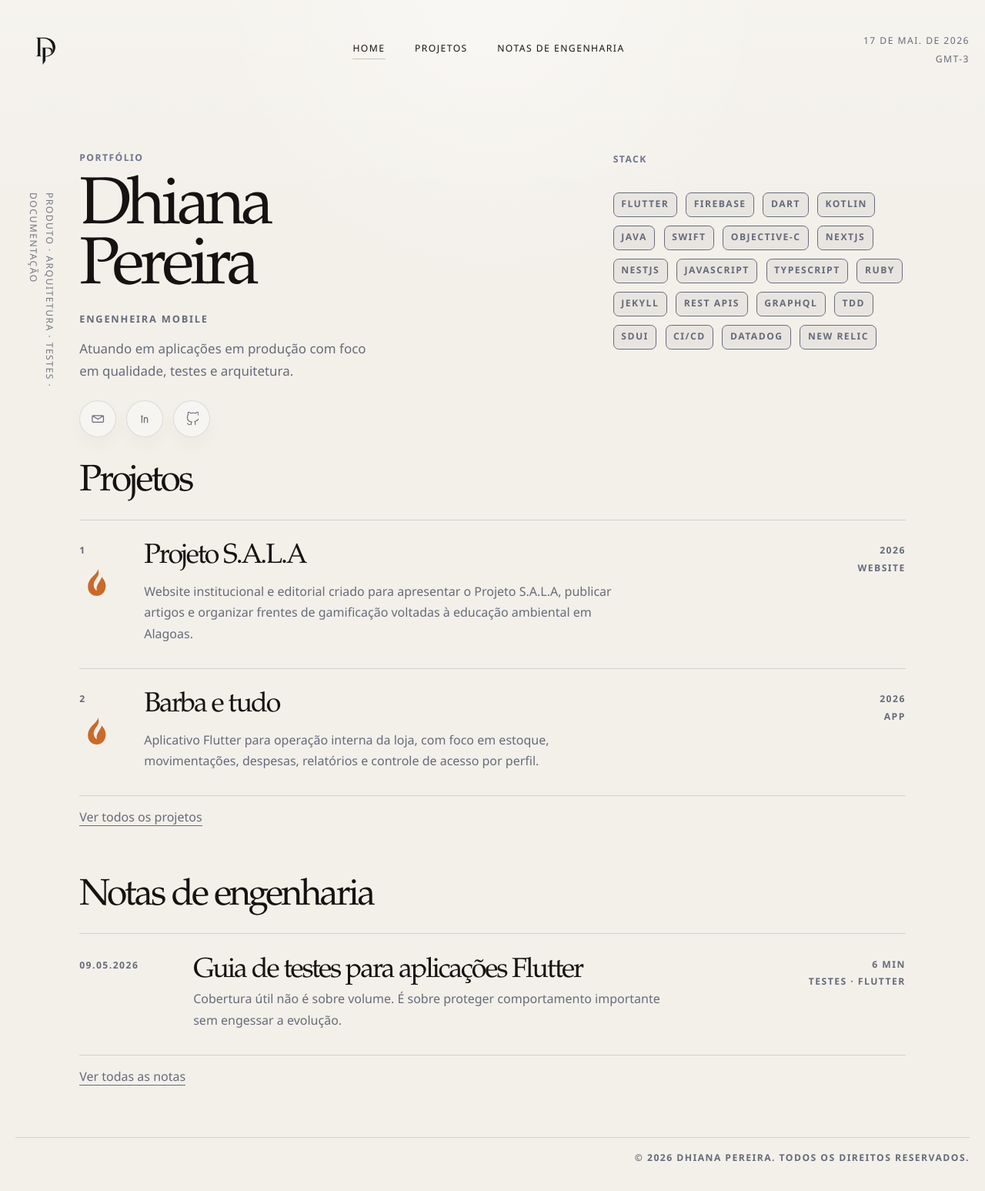
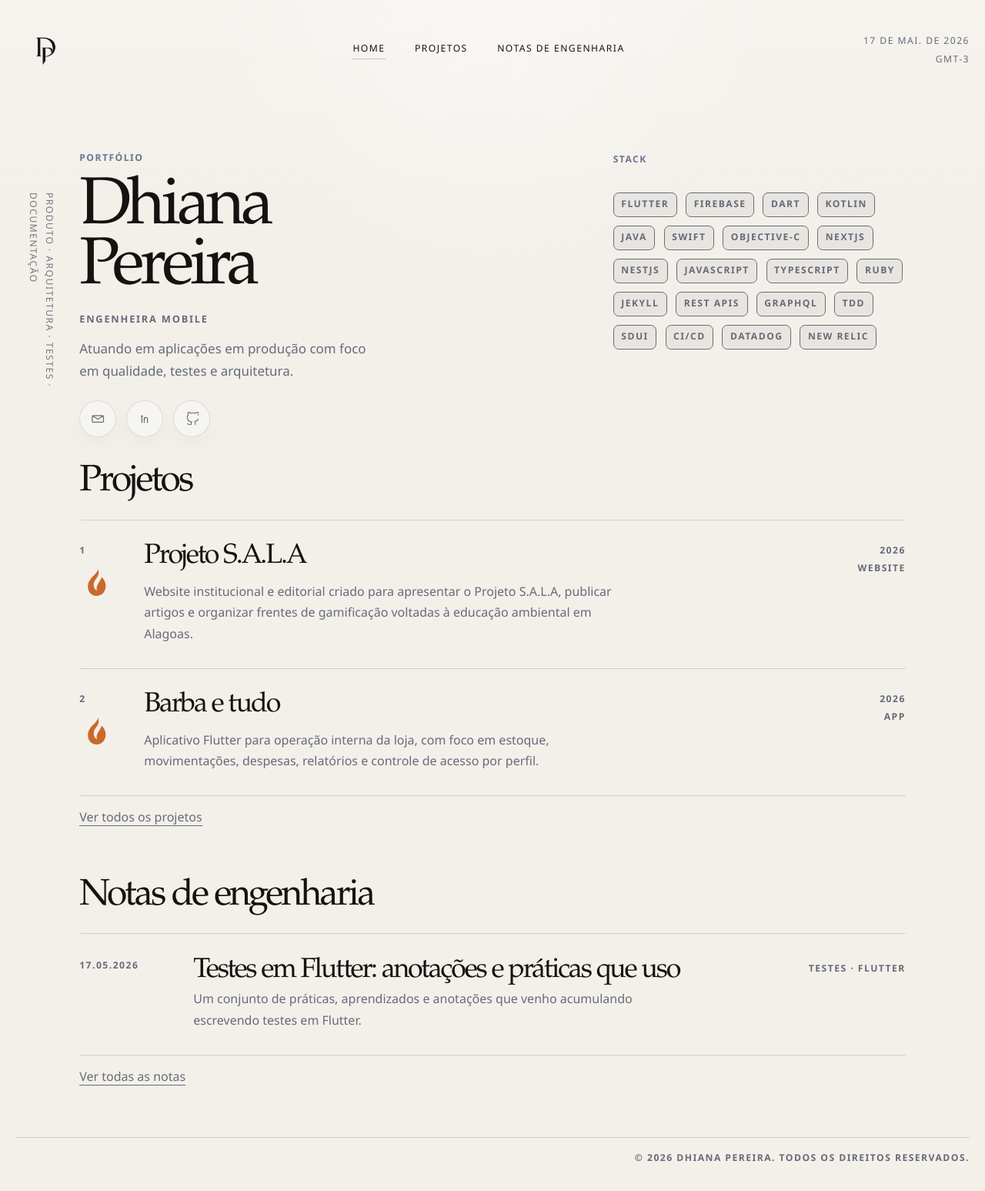
Before and after one commit to dhianapereira/dhianapereira.github.io, a Jekyll site: the page built from index.md, in a window 1280 px wide. Shown: the whole page at 77% size. Built offline with Jekyll 4.4.1, drawn with Linux system fonts in a browser that asks for light colours; some of the changed lines change nothing that is shown.

Commit message:
add tests doc

````diff
--- a/_notes/guia-de-testes-para-aplicacoes-flutter.md
+++ /dev/null
@@ -1,15 +0,0 @@
----
-title: "Guia de testes para aplicações Flutter"
-description: "Cobertura útil não é sobre volume. É sobre proteger comportamento importante sem engessar a evolução."
-date: 2026-05-09
-read_time: "6 min"
-locale: pt_BR
-lang: pt-BR
-topics:
-  - "testes"
-  - "Flutter"
----
-
-## :)
-
-Vou escrever em algum momento.
--- /dev/null
+++ b/_notes/testes-em-flutter-anotacoes-e-praticas-que-uso.md
@@ -0,0 +1,543 @@
+---
+title: "Testes em Flutter: anotações e práticas que uso"
+description: "Um conjunto de práticas, aprendizados e anotações que venho acumulando escrevendo testes em Flutter."
+date: 2026-05-17
+locale: pt_BR
+lang: pt-BR
+topics:
+  - "testes"
+  - "Flutter"
+---
+
+## Sumário
+
+- [Sumário](#sumário)
+- [Introdução](#introdução)
+- [Organização e convenções](#organização-e-convenções)
+  - [Testes precisam ser simples de ler](#testes-precisam-ser-simples-de-ler)
+  - [Nomenclatura](#nomenclatura)
+  - [Cada teste deve validar uma coisa principal](#cada-teste-deve-validar-uma-coisa-principal)
+  - [AAA e Given / When / Then](#aaa-e-given--when--then)
+  - [Estrutura das pastas](#estrutura-das-pastas)
+  - [Dummies, fakes e mocks](#dummies-fakes-e-mocks)
+    - [Dummy](#dummy)
+    - [Fake](#fake)
+    - [Mock](#mock)
+  - [Mocks compartilhados](#mocks-compartilhados)
+  - [Dependências por construtor](#dependências-por-construtor)
+  - [Encapsular libs externas](#encapsular-libs-externas)
+  - [setUp, tearDown e isolamento](#setup-teardown-e-isolamento)
+  - [Rodar testes em ordem aleatória](#rodar-testes-em-ordem-aleatória)
+- [Testes unitários](#testes-unitários)
+  - [O que costumo priorizar](#o-que-costumo-priorizar)
+  - [O que geralmente não me traz tanto retorno](#o-que-geralmente-não-me-traz-tanto-retorno)
+  - [Exemplo](#exemplo)
+- [Testes de widget](#testes-de-widget)
+  - [O que costumo validar](#o-que-costumo-validar)
+  - [GetIt nesse nível](#getit-nesse-nível)
+  - [Widgets com animação](#widgets-com-animação)
+  - [Exemplo](#exemplo-1)
+- [Golden tests com Alchemist](#golden-tests-com-alchemist)
+  - [Por que tenho preferido alchemist](#por-que-tenho-preferido-alchemist)
+  - [O que costumo cobrir](#o-que-costumo-cobrir)
+  - [Tamanho de tela](#tamanho-de-tela)
+  - [Exemplo](#exemplo-2)
+  - [Sobre manutenção](#sobre-manutenção)
+- [Testes de integração](#testes-de-integração)
+  - [O que costumo validar](#o-que-costumo-validar-1)
+  - [Exemplo do fluxo principal](#exemplo-do-fluxo-principal)
+- [Referências](#referências)
+
+## Introdução
+
+Esse texto reúne anotações e práticas que venho acumulando ao escrever testes em Flutter.
+
+Não é um guia definitivo nem uma regra sobre como testes devem ser feitos. É só um recorte do que tem funcionado para mim e do que venho refinando nos projetos em que trabalhei.
+
+Os exemplos usados aqui foram adaptados principalmente do projeto [dhianapereira/rick-and-morty](https://github.com/dhianapereira/rick-and-morty). Em alguns pontos simplifiquei os trechos, mas preservei a estrutura, as ferramentas e o estilo dos testes que realmente uso.
+
+## Organização e convenções
+
+Com o tempo fui percebendo que a parte mais difícil dos testes raramente é escrever o primeiro. O mais trabalhoso costuma ser manter a suíte saudável quando o projeto cresce.
+
+Por isso, hoje tento priorizar previsibilidade, isolamento e legibilidade.
+
+### Testes precisam ser simples de ler
+
+Legibilidade pesa bastante para mim.
+
+Na maior parte do tempo alguém vai abrir aquele teste tentando responder perguntas como:
+
+- o que esse código deveria fazer?
+- qual comportamento está sendo validado?
+- o que quebrou?
+
+Por isso, prefiro testes mais explícitos do que soluções muito abstratas ou cheias de camadas.
+
+### Nomenclatura
+
+Costumo tratar nome de teste quase como documentação.
+
+No `rick-and-morty`, o padrão mais recorrente ficou próximo de:
+
+```dart
+Should expose loaded episodes when initial page load succeeds
+```
+
+ou:
+
+```dart
+Should retry loading when try again button is tapped
+```
+
+Não existe um formato perfeito, mas gosto quando o nome deixa claro:
+
+- comportamento
+- contexto
+- resultado esperado
+
+### Cada teste deve validar uma coisa principal
+
+Quando um teste tenta validar muitas coisas ao mesmo tempo, ele costuma ficar:
+
+- difícil de manter
+- difícil de entender
+- difícil de depurar
+
+Então prefiro separar cenários em testes menores, mesmo quando eles compartilham boa parte da preparação.
+
+### AAA e Given / When / Then
+
+Quando o teste cresce, gosto de separar a leitura usando AAA:
+
+```dart
+// Arrange
+when(
+  () => repository.fetchPage(1),
+).thenAnswer((_) async => _buildEpisodePage(page: 1));
+
+// Act
+await sut.loadInitialPage();
+
+// Assert
+expect(sut.value.currentPage, 1);
+expect(sut.value.episodes.length, 10);
+```
+
+Em cenários maiores, principalmente em widget e integração, também gosto de pensar em Given / When / Then, mesmo que eu não deixe isso comentado no arquivo.
+
+Se você quiser se aprofundar especificamente nesses dois formatos, deixei algumas referências sobre AAA e Given/When/Then no fim do texto.
+
+### Estrutura das pastas
+
+Na pasta `test/`, costumo espelhar a estrutura da `lib/`.
+
+```txt
+lib/
+└── features/
+    └── episodes/
+        └── presentation/
+            └── pages/
+                └── episode_list_page.dart
+
+test/
+└── features/
+    └── episodes/
+        └── presentation/
+            └── pages/
+                └── episode_list_page_test.dart
+```
+
+Isso facilita bastante quando o projeto cresce, porque fica simples localizar o teste relacionado a uma feature.
+
+### Dummies, fakes e mocks
+
+Durante muito tempo eu usava "mock" para tudo, mas com o tempo fui separando melhor as responsabilidades.
+
+#### Dummy
+
+Objeto usado só para preencher um parâmetro quando o valor em si não importa.
+
+```dart
+const episode = Episode(
+  id: 1,
+  name: 'Pilot',
+  code: 'S01E01',
+  airDate: 'December 2, 2013',
+);
+```
+
+#### Fake
+
+Implementação simplificada de algo real.
+
+```dart
+class FakeEpisodeRepository implements EpisodeRepository {
+  @override
+  Future<EpisodePage> fetchPage(int page) async {
+    return const EpisodePage(
+      currentPage: 1,
+      totalPages: 1,
+      totalEpisodes: 1,
+      episodes: <Episode>[
+        Episode(
+          id: 1,
+          name: 'Pilot',
+          code: 'S01E01',
+          airDate: 'December 2, 2013',
+        ),
+      ],
+    );
+  }
+}
+```
+
+#### Mock
+
+Objeto usado para controlar respostas e validar interações.
+
+```dart
+class _MockEpisodeRepository extends Mock implements EpisodeRepository {}
+```
+
+Na maioria dos projetos uso bastante a lib [`mocktail`](https://pub.dev/packages/mocktail).
+
+### Mocks compartilhados
+
+Tenho evitado arquivos globais enormes de mocks compartilhados.
+
+Na maioria das vezes prefiro criar o mock no próprio arquivo de teste:
+
+```dart
+class _MockEpisodeListController extends Mock
+    implements EpisodeListController {}
+```
+
+Isso deixa o teste mais independente e reduz atrito com importações desnecessárias.
+
+### Dependências por construtor
+
+Nos testes unitários, prefiro receber dependências por construtor:
+
+```dart
+sut = EpisodeListController(
+  repository: repository,
+  searchDebounceDuration: const Duration(milliseconds: 1),
+);
+```
+
+Aqui também vale uma observação sobre nome. `sut` é uma sigla para `system under test`, ou seja, o objeto principal que está sendo testado naquele cenário.
+
+Eu não uso esse nome em absolutamente todo projeto, mas ele aparece com frequência em exemplos de teste e também no `rick-and-morty`, então achei melhor manter esse padrão nos trechos do texto.
+
+Esse tipo de composição deixa muito mais simples montar cenários isolados sem depender de estado global.
+
+### Encapsular libs externas
+
+Também gosto de evitar dependências externas espalhadas pela regra de negócio.
+
+Em vez de deixar uma feature acoplada diretamente a uma biblioteca de HTTP, prefiro concentrar isso em uma camada própria. Assim, a regra da aplicação conversa com interfaces mais previsíveis, e os testes ficam mais baratos de escrever e manter.
+
+### setUp, tearDown e isolamento
+
+Quase todos os testes que escrevo usam `setUp`.
+
+Nos testes unitários do `rick-and-morty`, por exemplo, a base costuma ser algo assim:
+
+```dart
+late EpisodeRepository repository;
+late EpisodeListController sut;
+
+setUp(() {
+  repository = _MockEpisodeRepository();
+  sut = EpisodeListController(
+    repository: repository,
+    searchDebounceDuration: const Duration(milliseconds: 1),
+  );
+});
+```
+
+Em testes de widget e golden, também uso `tearDown` com frequência para limpar estado global, principalmente quando registro dependências no `GetIt`.
+
+```dart
+tearDown(() async {
+  stateNotifier.dispose();
+  await GetIt.I.reset();
+});
+```
+
+Quase nunca uso `setUpAll`.
+
+Ele pode ajudar em alguns cenários, mas prefiro manter cada teste totalmente independente. Isso reduz o risco de vazamento de estado e deixa as falhas mais fáceis de interpretar.
+
+### Rodar testes em ordem aleatória
+
+Sempre que dá, gosto de rodar a suíte em ordem aleatória.
+
+Quando um teste só passa porque outro rodou antes, quase sempre existe algum estado vazando. Esse tipo de problema aparece cedo quando a ordem de execução deixa de ser previsível.
+
+## Testes unitários
+
+Testes unitários continuam sendo a base da maior parte do que escrevo.
+
+São rápidos, têm custo baixo de manutenção e costumam cobrir boa parte das regras que mais quebram com a evolução do código.
+
+### O que costumo priorizar
+
+Geralmente foco em:
+
+- regras de negócio
+- controllers e use cases
+- repositories
+- transformações de dados
+- tratamento de erro
+- estados
+- fluxos críticos
+
+### O que geralmente não me traz tanto retorno
+
+Existem alguns cenários em que costumo ver menos valor:
+
+- classes muito simples
+- widgets muito pequenos e sem comportamento
+- integrações acopladas diretamente a SDKs, sem uma interface intermediária
+
+Quando não existe uma abstração clara, às vezes prefiro validar o comportamento em outro nível de teste.
+
+### Exemplo
+
+Esse é um recorte bem próximo do que está no projeto:
+
+```dart
+test(
+  'Should expose error message when repository throws exception',
+  () async {
+    when(
+      () => repository.fetchPage(1),
+    ).thenThrow(const EpisodeException('Unable to fetch episodes.'));
+
+    await sut.loadInitialPage();
+
+    expect(sut.value.hasError, isTrue);
+    expect(sut.value.errorMessage, 'Unable to fetch episodes.');
+    expect(sut.value.hasContent, isFalse);
+  },
+);
+```
+
+Uma coisa que tento evitar é colocar lógica demais dentro do próprio teste. Quando ele começa a parecer uma implementação paralela da feature, isso costuma indicar que o cenário ficou complexo demais.
+
+## Testes de widget
+
+Testes de widget são, de longe, um dos níveis que mais gosto de usar.
+
+Eles conseguem validar comportamento, renderização e interação sem o custo de um teste de integração completo.
+
+### O que costumo validar
+
+Geralmente foco em:
+
+- renderização básica
+- interações
+- navegação
+- loading
+- mensagens de erro
+- atualização de estado
+
+Na maior parte do tempo me preocupo mais com comportamento do que com detalhes internos da implementação.
+
+### GetIt nesse nível
+
+Em testes unitários, prefiro depender de construtor. Já em testes de widget, se o widget real usa `GetIt`, não me incomodo em usar o mesmo caminho no teste.
+
+No `rick-and-morty`, esse padrão aparece bastante:
+
+```dart
+setUp(() {
+  controller = _MockEpisodeListController();
+  GetIt.I.registerSingleton<EpisodeListController>(controller);
+});
+```
+
+Isso deixa o teste mais próximo da forma como a tela realmente funciona na aplicação.
+
+### Widgets com animação
+
+Animações costumam ser uma parte mais chata de testar.
+
+Quando preciso lidar com isso, tento manter o teste previsível: controlo bem o uso de `pump`, evito depender cegamente de `pumpAndSettle` e, se fizer sentido, reduzo ou neutralizo a animação no ambiente de teste.
+
+### Exemplo
+
+Esse é um dos cenários do `episode_list_page_test.dart`:
+
+```dart
+testWidgets('Should retry loading when try again button is tapped', (
+  WidgetTester tester,
+) async {
+  stateNotifier.value = const EpisodeListState(
+    errorMessage: 'Temporary failure.',
+  );
+
+  when(() => controller.retry()).thenAnswer((_) async {
+    stateNotifier.value = _buildLoadedState(page: 1);
+  });
+
+  await tester.pumpWidget(_buildTestApp());
+  await tester.pump();
+
+  expect(find.text('Unable to load episodes'), findsOneWidget);
+
+  await tester.tap(find.widgetWithText(FilledButton, 'Try again'));
+  await tester.pump();
+
+  expect(find.text('Episode 1'), findsOneWidget);
+  verify(() => controller.retry()).called(1);
+});
+```
+
+Esse tipo de teste me agrada porque valida o que a pessoa usuária enxerga e faz, sem depender demais de detalhes internos.
+
+## Golden tests com Alchemist
+
+Golden tests passaram a fazer mais sentido para mim quando comecei a usá-los para validar regressões visuais maiores, e não como substituto de todo teste de widget.
+
+Atualmente, a biblioteca que uso para isso é o [`alchemist`](https://pub.dev/packages/alchemist).
+
+### Por que tenho preferido alchemist
+
+No fluxo que venho usando, o `alchemist` deixou os cenários mais claros e a configuração mais previsível, especialmente por causa da forma como lida com cenários, temas e execução em CI.
+
+No `rick-and-morty`, a configuração global fica em `test/flutter_test_config.dart`:
+
+```dart
+return AlchemistConfig.runWithConfig(
+  config: AlchemistConfig(
+    platformGoldensConfig: PlatformGoldensConfig(
+      platforms: _platforms,
+      diffThreshold: 0.003,
+    ),
+    ciGoldensConfig: CiGoldensConfig(diffThreshold: 0.001),
+  ),
+  run: () async {
+    await testMain();
+  },
+);
+```
+
+### O que costumo cobrir
+
+No projeto, tenho usado golden principalmente para:
+
+- telas completas
+- estados importantes, como carregado e erro
+- diferenças de tema, como light e dark
+
+Tenho evitado criar golden para widgets muito pequenos, porque o custo de manutenção sobe rápido e o retorno nem sempre compensa.
+
+### Tamanho de tela
+
+No estado atual do `rick-and-morty`, os goldens estão padronizados em um cenário mobile fixo por meio de um helper:
+
+```dart
+GoldenTestGroup buildMobileGoldenScenario({
+  required Widget child,
+  String name = 'mobile',
+  int columns = 1,
+}) {
+  return GoldenTestGroup(
+    columns: columns,
+    children: <Widget>[
+      GoldenTestScenario(
+        name: name,
+        child: SizedBox(width: 390, height: 844, child: child),
+      ),
+    ],
+  );
+}
+```
+
+Ou seja: neste projeto eu não estou validando vários breakpoints nos goldens. Se eu precisar cobrir outros tamanhos, prefiro adicionar isso de forma explícita, em vez de transformar cada snapshot em uma matriz enorme.
+
+### Exemplo
+
+Esse é um exemplo fiel ao estilo usado no repositório:
+
+```dart
+goldenTest(
+  'Should render loaded episode list page when light theme is active',
+  fileName: 'episode_list_page_loaded_light',
+  builder: () {
+    stateNotifier.value = _buildLoadedState();
+
+    return buildMobileGoldenScenario(
+      child: const Scaffold(
+        body: EpisodeListPage(),
+      ).toTestApp(theme: AppTheme.light),
+    );
+  },
+);
+```
+
+Além desse cenário, o projeto também cobre o estado de erro e o tema escuro.
+
+### Sobre manutenção
+
+Golden é ótimo para pegar regressão visual, mas também pode ficar frágil com facilidade.
+
+Por isso, tento evitar:
+
+- excesso de snapshots
+- cenários pequenos demais
+- validação de detalhes irrelevantes
+- atualização de imagem sem revisar a mudança visual
+
+## Testes de integração
+
+Também uso testes de integração principalmente para validar fluxos críticos.
+
+Não tento cobrir tudo nesse nível, porque esse tipo de teste costuma ser mais lento, mais caro de manter e mais sensível a pequenas mudanças.
+
+### O que costumo validar
+
+Geralmente foco em:
+
+- caminho feliz
+- navegação entre telas
+- integrações que só fazem sentido ponta a ponta
+
+### Exemplo do fluxo principal
+
+No `rick-and-morty`, o teste de integração principal valida algo próximo disto:
+
+```txt
+abrir app
+→ avançar para a próxima página da lista de episódios
+→ buscar por "Pilot"
+→ abrir os detalhes do episódio
+→ tocar em um personagem
+→ validar a tela de detalhes do personagem
+```
+
+O nome do teste no projeto deixa isso bem claro:
+
+```dart
+Should navigate from episode list to character details When user completes the main flow
+```
+
+Para mim, esse tipo de teste funciona melhor quando cobre o fluxo central da aplicação sem tentar resolver todas as variações possíveis de uma vez.
+
+## Referências
+
+Esses materiais me ajudam bastante quando estudo ou revisito testes em Flutter:
+
+- [Documentação de testes do Flutter](https://docs.flutter.dev/testing)
+- [Introdução a testes de integração no Flutter](https://docs.flutter.dev/cookbook/testing/integration/introduction)
+- [AAA em testes de unidade no Microsoft Learn](https://learn.microsoft.com/pt-br/visualstudio/test/unit-test-basics?view=visualstudio)
+- [Given/When/Then no Martin Fowler](https://martinfowler.com/bliki/GivenWhenThen.html)
+- [BDD e Gherkin na documentação do Cucumber](https://cucumber.io/docs/bdd/who-does-what/)
+- [Very Good Ventures](https://verygood.ventures/blog/?tag=Testing)
+
+Existem muitas formas válidas de organizar testes.
+
+Essas são só algumas práticas e anotações que vêm fazendo sentido para mim até aqui. :)
--- a/scripts/reveal-on-scroll.js
+++ b/scripts/reveal-on-scroll.js
@@ -18,7 +18,10 @@
         }
       });
     }, {
-      threshold: 0.16
+      // A threshold of 0.16 works for small blocks, but very tall sections
+      // may never have 16% of their height visible at once.
+      threshold: 0,
+      rootMargin: "0px 0px -8% 0px"
     });
 
     elements.forEach(function (element) {
--- a/styles/pages.css
+++ b/styles/pages.css
@@ -236,6 +236,137 @@
   color: var(--color-ink);
 }
 
+.detail-content a {
+  color: var(--color-link);
+  text-decoration-line: underline;
+  text-decoration-thickness: 1.5px;
+  text-underline-offset: 0.18em;
+  text-decoration-color: rgba(37, 95, 143, 0.38);
+  transition:
+    color var(--transition),
+    text-decoration-color var(--transition),
+    background-color var(--transition);
+}
+
+.detail-content a:hover,
+.detail-content a:focus-visible {
+  color: var(--color-link-strong);
+  text-decoration-color: currentColor;
+  background: linear-gradient(
+    180deg,
+    transparent 0,
+    transparent 62%,
+    var(--color-link-soft) 62%,
+    var(--color-link-soft) 100%
+  );
+}
+
+.detail-content :not(pre) > code {
+  padding: 0.12rem 0.4rem;
+  border: 1px solid rgba(109, 116, 143, 0.22);
+  border-radius: 0.45rem;
+  background: rgba(255, 255, 255, 0.64);
+  color: var(--color-link-strong);
+  font-size: 0.92em;
+}
+
+.detail-content pre:not(.highlight),
+.detail-content .highlight {
+  margin: 1.15rem 0 1.5rem;
+  overflow-x: auto;
+  border: 1px solid var(--color-code-border);
+  border-radius: 1rem;
+  background:
+    linear-gradient(180deg, rgba(255, 255, 255, 0.04), transparent 24%),
+    linear-gradient(135deg, rgba(242, 156, 107, 0.12), transparent 38%),
+    var(--color-code-bg);
+  box-shadow:
+    inset 0 1px 0 rgba(255, 255, 255, 0.04),
+    0 20px 34px rgba(17, 14, 21, 0.12);
+}
+
+.detail-content .highlight {
+  padding: 1rem 1.15rem;
+}
+
+.detail-content pre:not(.highlight) {
+  padding: 1rem 1.15rem;
+}
+
+.detail-content pre code,
+.detail-content .highlight pre,
+.detail-content .highlight code {
+  padding: 0;
+  border: 0;
+  background: transparent;
+  color: var(--color-code-ink);
+  font-size: 0.95rem;
+  line-height: 1.72;
+}
+
+.detail-content .highlight pre {
+  margin: 0;
+  padding: 0;
+  border: 0;
+  background: transparent;
+  overflow: visible;
+  box-shadow: none;
+}
+
+.detail-content .highlight .c,
+.detail-content .highlight .c1,
+.detail-content .highlight .cm {
+  color: var(--color-code-comment);
+}
+
+.detail-content .highlight .k,
+.detail-content .highlight .kd,
+.detail-content .highlight .kn,
+.detail-content .highlight .kp,
+.detail-content .highlight .kr,
+.detail-content .highlight .kt {
+  color: var(--color-code-keyword);
+}
+
+.detail-content .highlight .s,
+.detail-content .highlight .s1,
+.detail-content .highlight .s2,
+.detail-content .highlight .sa,
+.detail-content .highlight .sb,
+.detail-content .highlight .sc,
+.detail-content .highlight .dl {
+  color: var(--color-code-string);
+}
+
+.detail-content .highlight .m,
+.detail-content .highlight .mb,
+.detail-content .highlight .mf,
+.detail-content .highlight .mh,
+.detail-content .highlight .mi,
+.detail-content .highlight .il {
+  color: var(--color-code-number);
+}
+
+.detail-content .highlight .nc,
+.detail-content .highlight .nn,
+.detail-content .highlight .nt,
+.detail-content .highlight .nl {
+  color: var(--color-code-type);
+}
+
+.detail-content .highlight .na,
+.detail-content .highlight .nf,
+.detail-content .highlight .fm {
+  color: var(--color-code-function);
+}
+
+.detail-content .highlight .o,
+.detail-content .highlight .p,
+.detail-content .highlight .n,
+.detail-content .highlight .w {
+  color: var(--color-code-ink);
+}
+
 .detail-content h2 {
   margin: 1.8rem 0 0.8rem;
   font-size: clamp(1.8rem, 3vw, 2.4rem);
--- a/styles/tokens.css
+++ b/styles/tokens.css
@@ -11,7 +11,21 @@
   --color-line: rgba(21, 19, 17, 0.14);
   --color-line-strong: rgba(21, 19, 17, 0.22);
   --color-accent: #6d748f;
+  --color-link: #255f8f;
+  --color-link-strong: #163c5c;
+  --color-link-soft: rgba(37, 95, 143, 0.14);
   --color-shadow: rgba(31, 24, 18, 0.05);
+  --color-code-bg: #19171c;
+  --color-code-bg-soft: #242129;
+  --color-code-border: rgba(255, 255, 255, 0.08);
+  --color-code-ink: #f6efe6;
+  --color-code-muted: #b7b0c6;
+  --color-code-keyword: #f29c6b;
+  --color-code-string: #9dd7b5;
+  --color-code-number: #f3c97b;
+  --color-code-type: #8fc4ff;
+  --color-code-function: #f2e8a6;
+  --color-code-comment: #8f879d;
   --tag-website-ink: #7a5a2b;
   --tag-website-bg: rgba(122, 90, 43, 0.12);
   --tag-web-platform-ink: #2d6cdf;
````
